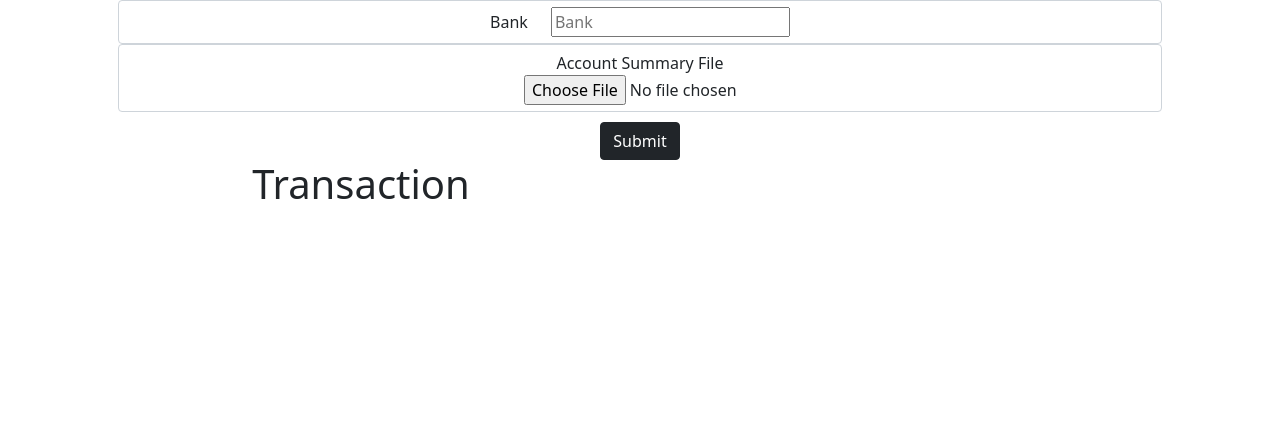
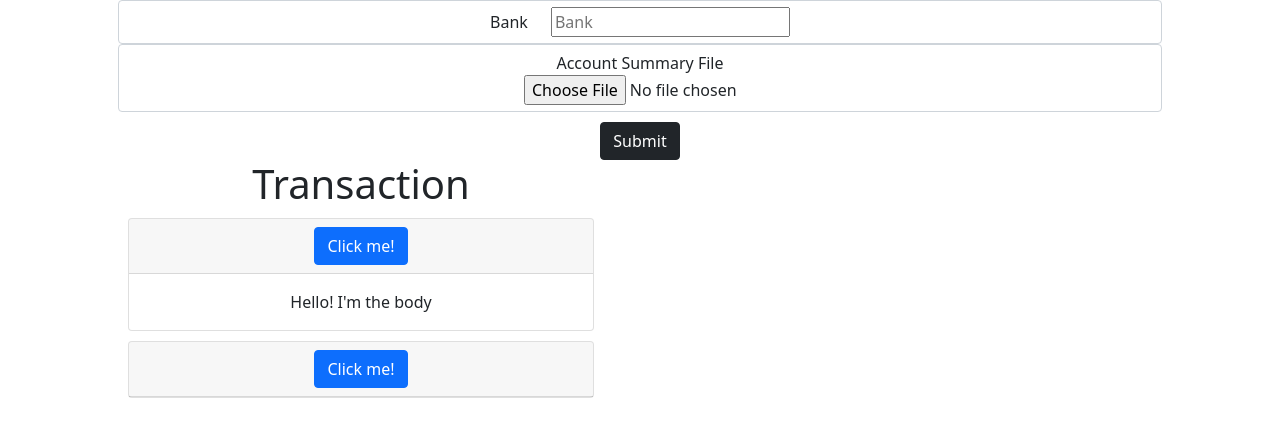
Before and after one commit to akashkmr27089/BankStatementProcessing, a React (Create React App) app in the folder Frontend/: page / in a window 1280 px wide. Shown: the top 436 px of the page. Built offline with nearby package versions, Linux system fonts and the light colour scheme.

Commit message:
Adding Accordian React

```diff
--- a/Frontend/src/components/Detatable/dataTable.js
+++ b/Frontend/src/components/Detatable/dataTable.js
@@ -1,4 +1,5 @@
 import React from 'react'
+import TabToExpand from './tabToExpand'
 import Tile from './Tile'
 
 const DataTable = ({ heading, titleValue, dataValue }) => {
@@ -9,6 +10,7 @@ const DataTable = ({ heading, titleValue, dataValue }) => {
             </div>
             {/* {dataValue.map(x => <Tile tileData={x} />)} */}
             <div>
+                <TabToExpand />
                 {dataValue.length != 0 ? dataValue.map(x => <Tile tileData={x} titleValue={titleValue} />) : ""}
             </div>
         </div>
--- /dev/null
+++ b/Frontend/src/components/Detatable/tabToExpand.js
@@ -0,0 +1,46 @@
+import React from 'react'
+import { Accordion, Card, useAccordionToggle } from 'react-bootstrap'
+
+const CustomToggle = ({ children, eventKey }) => {
+    const decoratedOnClick = useAccordionToggle(eventKey, () =>
+        console.log('totally custom!'),
+    );
+
+    return (
+        <button
+            type="button"
+            className="btn btn-primary"
+            onClick={decoratedOnClick}
+        >
+            {children}
+        </button>
+    );
+}
+
+const TabToExpand = () => {
+    // const [isExpanded, setIs]
+    return (
+        <>
+            <Accordion defaultActiveKey="0">
+                <Card>
+                    <Card.Header>
+                        <CustomToggle eventKey="0">Click me!</CustomToggle>
+                    </Card.Header>
+                    <Accordion.Collapse eventKey="0">
+                        <Card.Body>Hello! I'm the body</Card.Body>
+                    </Accordion.Collapse>
+                </Card>
+                <Card>
+                    <Card.Header>
+                        <CustomToggle eventKey="1">Click me!</CustomToggle>
+                    </Card.Header>
+                    <Accordion.Collapse eventKey="1">
+                        <Card.Body>Hello! I'm another body</Card.Body>
+                    </Accordion.Collapse>
+                </Card>
+            </Accordion>
+        </>
+    )
+}
+
+export default TabToExpand;
```
Also changed, not shown: Frontend/public/index.html (+5 -4 lines).
